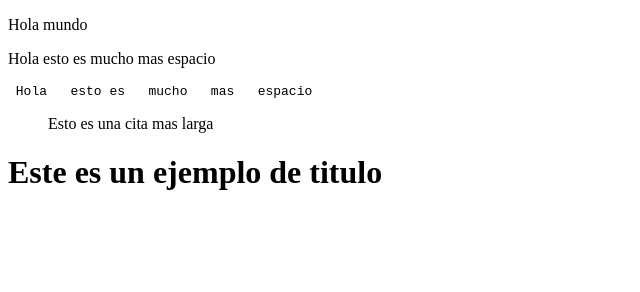
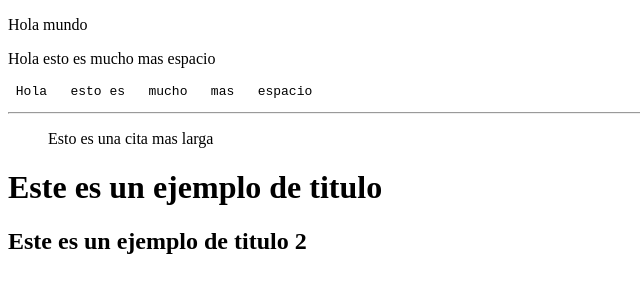
Before and after one commit to Tairyel/DAM-Lenguaje-de-Marcas, a plain HTML site: page PracticaTema3/Index.html in a window 1280 px wide. Shown: the whole page, without its empty margins (0-640 px from the left). Drawn offline with Linux system fonts and the light colour scheme.

Commit message:
Update Index.html

```diff
--- a/PracticaTema3/Index.html
+++ b/PracticaTema3/Index.html
@@ -9,7 +9,7 @@
     <p> Hola mundo</p>
     <p> Hola   esto es   mucho mas   espacio</p>
     <pre> Hola   esto es   mucho   mas   espacio</pre>
-
+    <hr>
 
     <blockquote>
         <p>
@@ -18,6 +18,7 @@
     </blockquote>
 
     <h1>Este es un ejemplo de titulo</h1>
+    <h2>Este es un ejemplo de titulo 2</h2>
 
 </body>
 </html>
```
